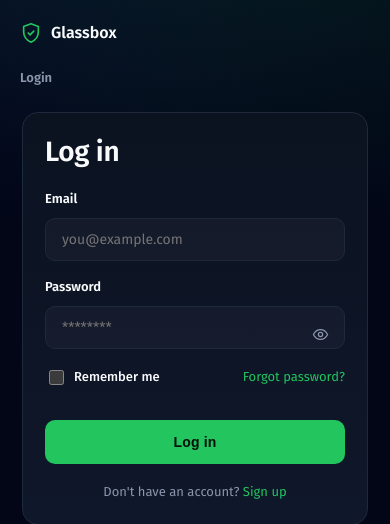
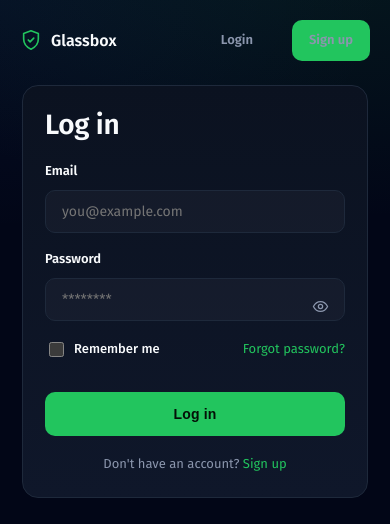
Before and after one commit to Ayomide1450/WebVulnScanner, a Flask app: a page that uses templates/base.html in a window 390 px wide. Shown: the top 524 px of the page. Run offline with Flask 3, Linux system fonts and the light colour scheme.

Commit message:
fix(10): nav Login/Sign up too small + mobile stacking left of desktop
Phase 10 live-verification feedback (08-20): the anonymous top-nav's
Login/Sign up were plain 13px text links with no padding - too subtle/
small as the primary auth CTAs on marketing, login, and signup pages.
On mobile the whole nav additionally collapsed to a left-aligned column
under the brand, unlike desktop's right-aligned row.

- Login/Sign up now render as real .btn instances (ghost/primary),
  matching every other button in the app instead of bare text.
- .topnav-anon (2-item anonymous nav only) is exempted from the
  column-stacking mobile media query - it always fits in a row, so it
  now stays right-aligned on mobile exactly like desktop. The larger
  7+-item authenticated nav keeps its existing mobile stacking
  unchanged (not reproduced as broken, left alone).

```diff
--- a/templates/base.html
+++ b/templates/base.html
@@ -327,13 +327,25 @@
      it apart without a hard visual break like a second nav bar. */
   .topnav .nav-links a.nav-logout { padding-left: 18px; border-left: 1px solid var(--border); }
 
-  /* Below ~640px the nav-links row wraps under the brand with only the
-     flex `gap`, which reads as the site name crowding straight into the
-     menu with no deliberate spacing. Stack them explicitly with real
-     margin instead of leaning on wrap+gap for the narrow case. */
+  /* Anonymous Login/Sign up (Phase 10 live-verification feedback, 08-20):
+     these read as too small/subtle as plain 13px text links, and on mobile
+     the whole nav collapsed to a column that put them under the brand on
+     the left instead of staying right-aligned like desktop. Both are real
+     .btn instances now (proper tap target, matches every other primary/
+     secondary action in the app) and .topnav-anon is exempted from the
+     column-stacking media query below - the anonymous nav is only ever
+     these two items, which always fit in a row even at 320px, unlike the
+     7+-item authenticated nav the stacking rule exists for. */
+  .topnav .nav-links a.nav-auth-btn { padding: 9px 16px; font-size: 13px; }
+
+  /* Below ~640px the (authenticated) nav-links row wraps under the brand
+     with only the flex `gap`, which reads as the site name crowding
+     straight into the menu with no deliberate spacing. Stack them
+     explicitly with real margin instead of leaning on wrap+gap for the
+     narrow case. */
   @media (max-width: 640px) {
-    .topnav { flex-direction: column; align-items: flex-start; }
-    .topnav .nav-links { margin-left: 0; margin-top: 6px; }
+    .topnav:not(.topnav-anon) { flex-direction: column; align-items: flex-start; }
+    .topnav:not(.topnav-anon) .nav-links { margin-left: 0; margin-top: 6px; }
   }
 
   /* width:100% - same shrink-to-fit fix as .topnav above (direct flex
@@ -372,7 +384,7 @@
     <symbol id="icon-check" viewBox="0 0 24 24"><path stroke-linecap="round" stroke-linejoin="round" d="m5 13 4 4L19 7"/></symbol>
   </svg>
 
-  <div class="topnav">
+  <div class="topnav{{ ' topnav-anon' if not current_user.is_authenticated }}">
     <a class="brand-link" href="/">
       <svg class="icon" viewBox="0 0 24 24" aria-hidden="true"><path stroke-linecap="round" stroke-linejoin="round" d="M12 2 4 5v6c0 5 3.4 9 8 11 4.6-2 8-6 8-11V5l-8-3Z"/><path stroke-linecap="round" stroke-linejoin="round" d="m9 12 2 2 4-4"/></svg>
       Glassbox
@@ -392,8 +404,8 @@
         {% endif %}
         <a href="{{ url_for('auth.logout') }}" class="nav-logout">Logout</a>
       {% else %}
-        <a href="{{ url_for('auth.login') }}">Login</a>
-        <a href="{{ url_for('auth.signup') }}" class="cta-link">Sign up</a>
+        <a href="{{ url_for('auth.login') }}" class="btn ghost nav-auth-btn">Login</a>
+        <a href="{{ url_for('auth.signup') }}" class="btn primary nav-auth-btn">Sign up</a>
       {% endif %}
     </div>
   </div>
```
